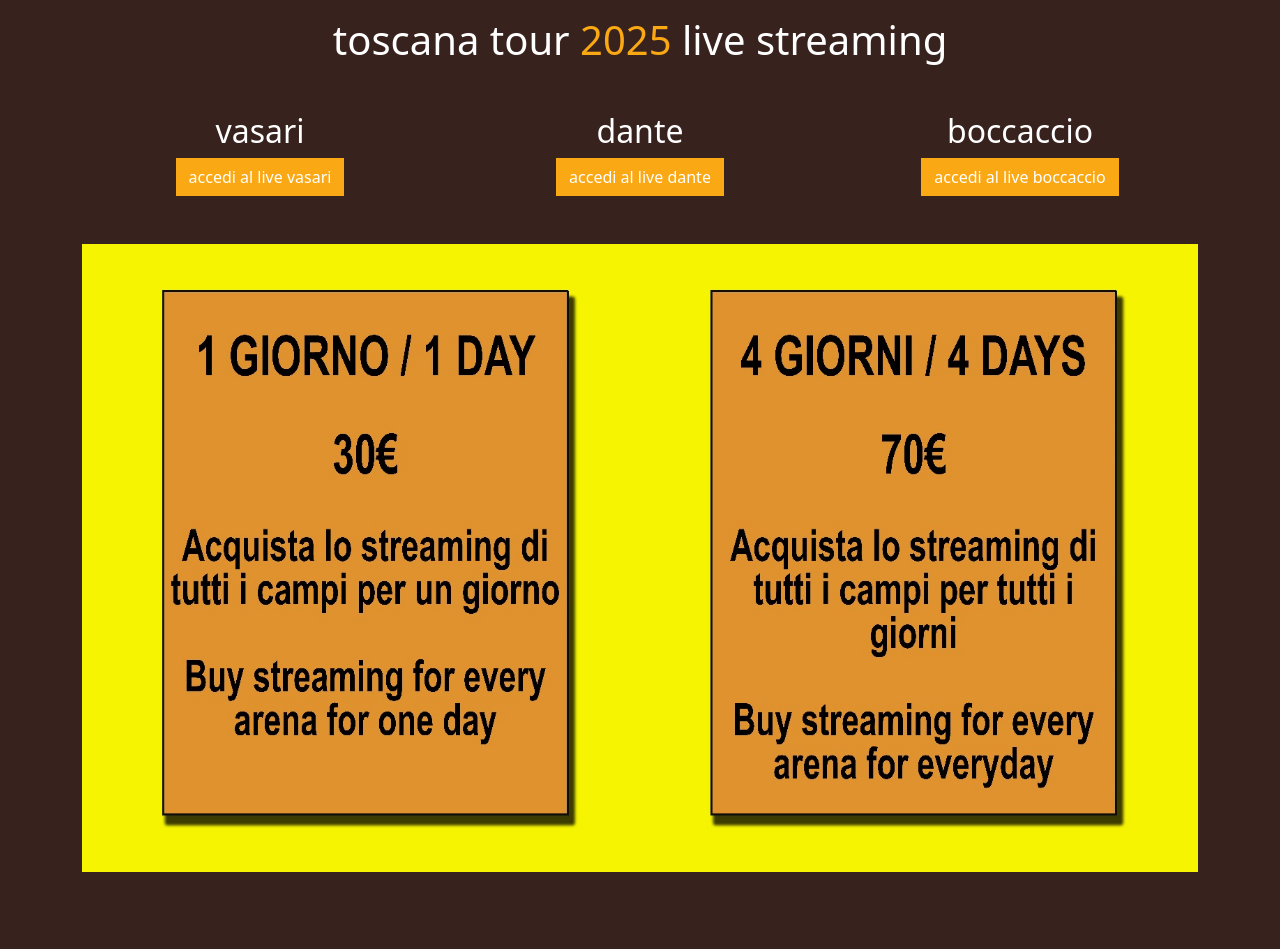
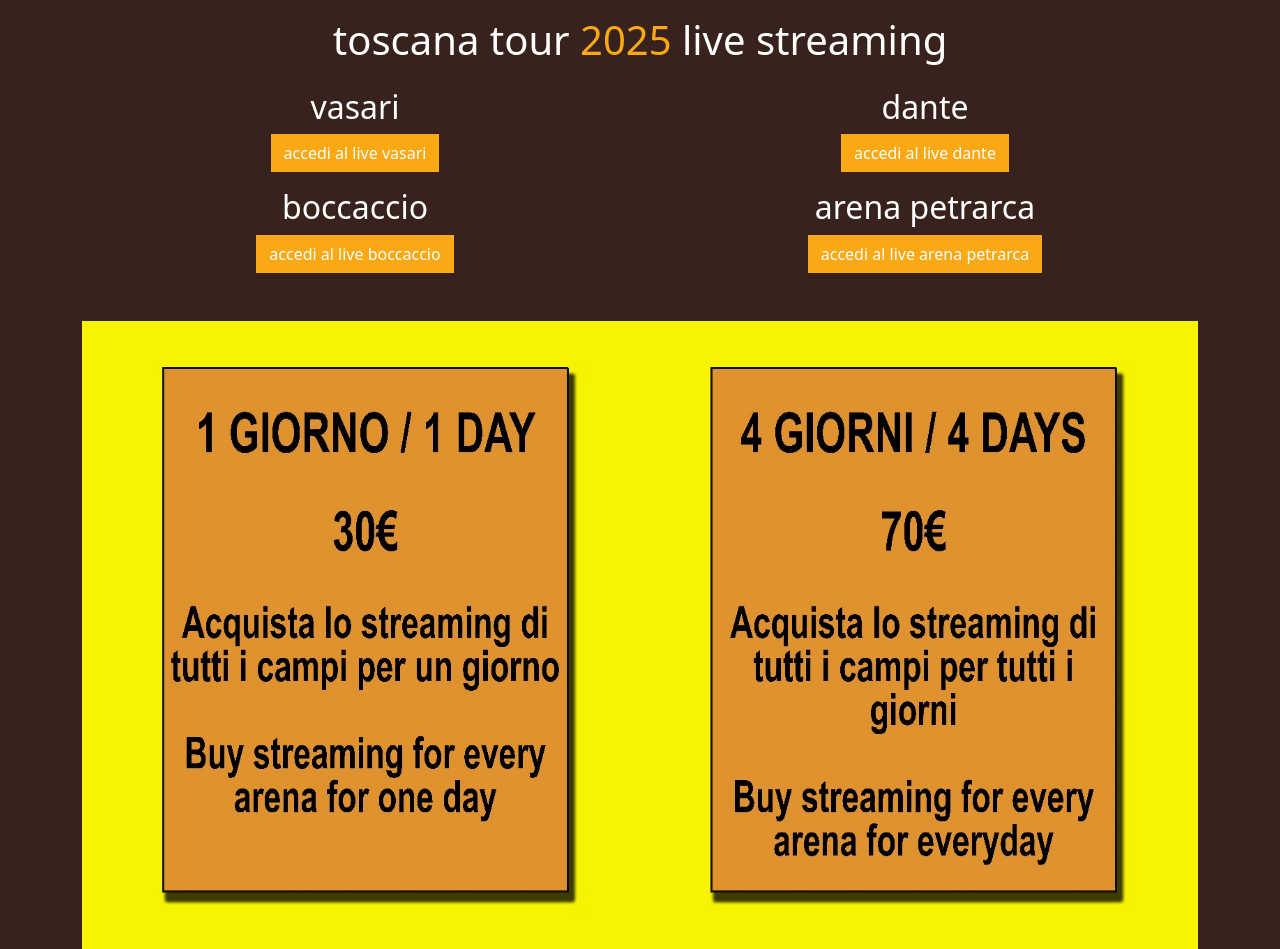
Before and after one commit to gaddoz/toscana-tour-livestreaming, a plain HTML site: page index.html in a window 1280 px wide. Before the commit the page ends 872 px from the top, so only its background shows below. Drawn offline with nearby package versions, Linux system fonts and the light colour scheme.

Commit message:
feat: arena petrarca

```diff
--- a/index.html
+++ b/index.html
@@ -43,9 +43,9 @@
     ></script>
 
     <div class="container text-center">
-      <h1 class="mt-3 mb-5">toscana tour <span>2025</span> live streaming</h1>
+      <h1 class="mt-3 mb-2">toscana tour <span>2025</span> live streaming</h1>
       <div class="row">
-        <div class="col-12 col-md-4">
+        <div class="col-12 col-md-6 mt-3">
           <h2>vasari</h2>
           <a
             href="https://iframe.dacast.com/live/32f7da7597b7ce92e10742fddd42a9bf/7d68d0af5358202eb59b0ec261822255"
@@ -53,7 +53,7 @@
             >accedi al live vasari</a
           >
         </div>
-        <div class="col-12 col-md-4">
+        <div class="col-12 col-md-6 mt-3">
           <h2>dante</h2>
 
           <a
@@ -62,12 +62,20 @@
             >accedi al live dante
           </a>
         </div>
-        <div class="col-12 col-md-4">
+        <div class="col-12 col-md-6 mt-3">
           <h2>boccaccio</h2>
           <a
             href="https://iframe.dacast.com/live/32f7da7597b7ce92e10742fddd42a9bf/5de7be95-7aa7-4d65-8511-c5df7f6c551a"
             class="btn btn-primary"
             >accedi al live boccaccio</a
+          >
+        </div>
+        <div class="col-12 col-md-6 mt-3">
+          <h2>arena petrarca</h2>
+          <a
+            href="https://iframe.dacast.com/live/32f7da7597b7ce92e10742fddd42a9bf/63b00096-8a55-e3ef-6353-979b2e506355"
+            class="btn btn-primary"
+            >accedi al live arena petrarca</a
           >
         </div>
       </div>
```
